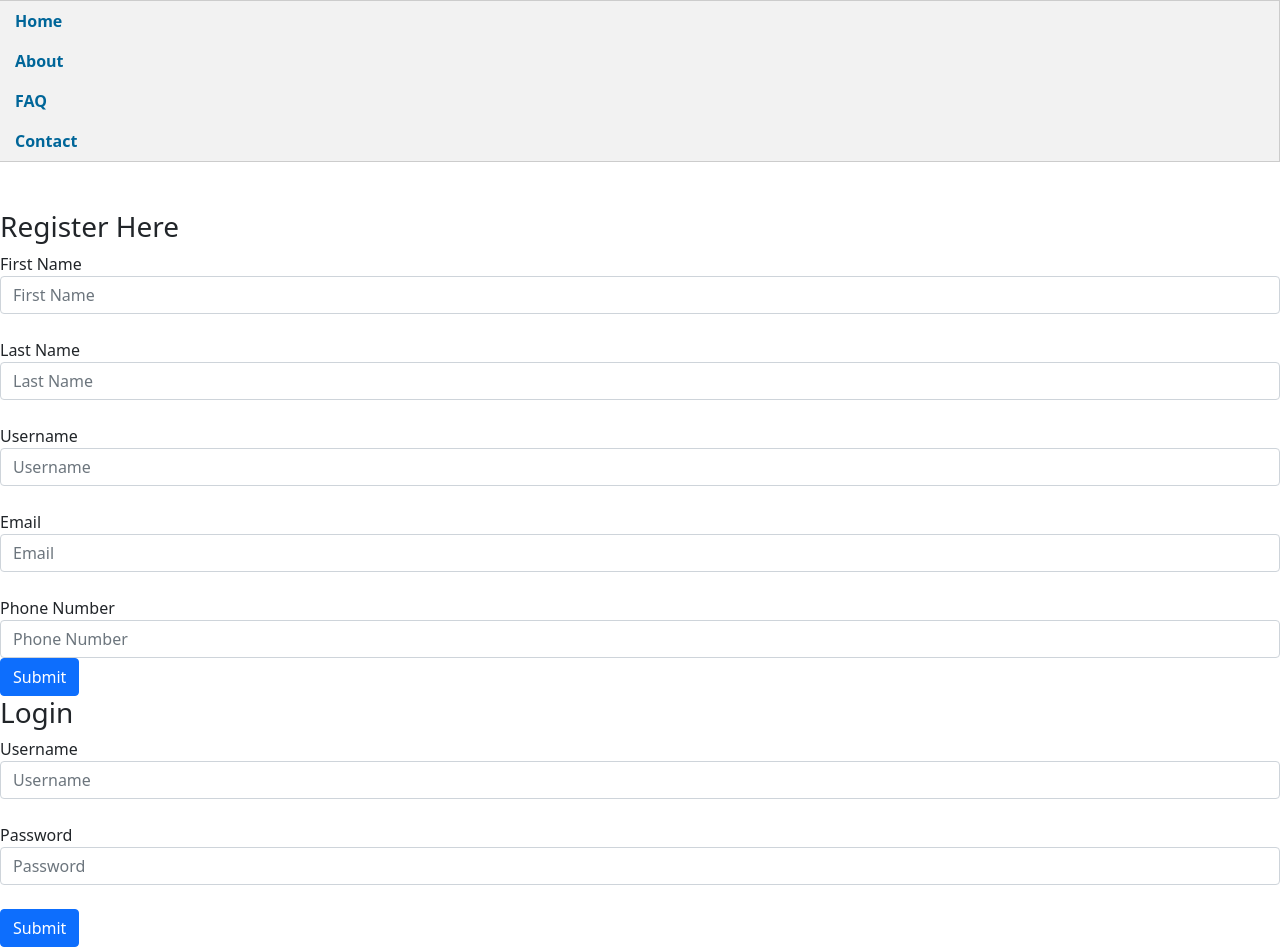
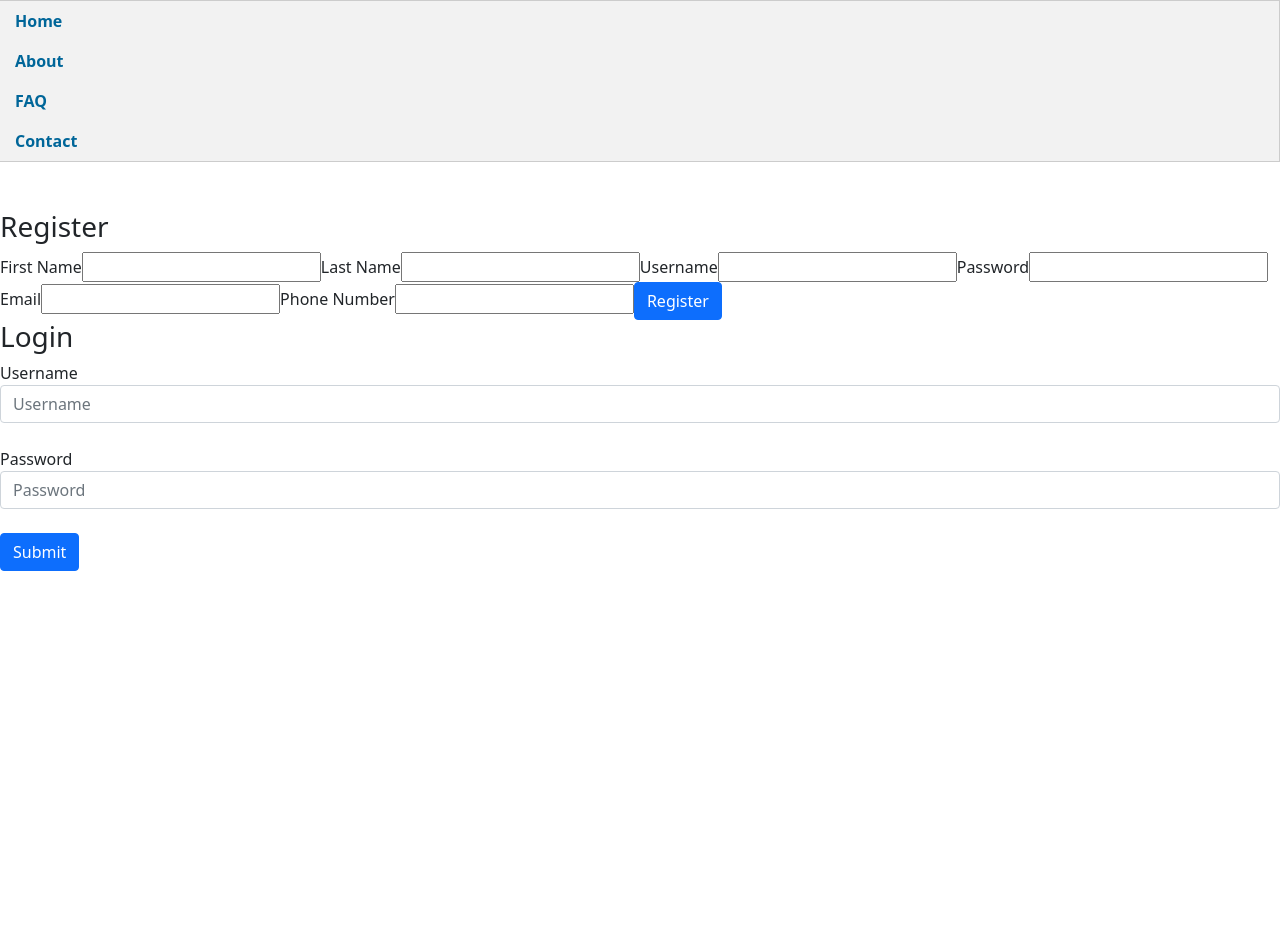
Before and after one commit to MarshallCass/Sports_Memorabilia_Front_End, a React (Create React App) app: page / in a window 1280 px wide. After the commit the page ends 800 px from the top, so only its background shows below. Built offline with nearby package versions, Linux system fonts and the light colour scheme.

Commit message:
added a form to the register Component that allows the user to register with a new Account.

```diff
--- a/src/Components/Register/Register.jsx
+++ b/src/Components/Register/Register.jsx
@@ -5,46 +5,66 @@ class Register extends Component {
     constructor(props) {
         super(props)
         this.state = {
+            firstname:"",
+            lastname:"",
+            username:"",
+            password:"",
+            email:"",
+            phonenumber:"",
+         };
+    }
 
-        }
+    handleChange = (event) => {
+        this.setState({
+            [event.target.name]: event.target.value,
+        })
+    }
+
+    handleSubmit = (event) => {
+        event.preventDefault();
+        const user = {
+            firstname: this.state.firstname,
+            lastname: this.state.lastname,
+            username: this.state.password,
+            email: this.state.email,
+            phonenumber: this.state.phonenumber,
+        };
+        this.props.registerNewUser(user);
+        this.setState({
+            firstname: "",
+            lastname: "",
+            username: "",
+            password: "",
+            email: "",
+            phonenumber: "",
+        });
     }
 
     render() {
         return (
-            <div>
-                <form>
-                    <h3>Register Here</h3>
+           <div className="login-wrapper">
+               <h3>Register</h3>
+               <form onSubmit={this.handleSubmit}>
+                   <table>
+                       <label>First Name</label>
+                       <input type = "text" name= "firstname" onChange={this.handleChange} value={this.state.firstname} ></input>
+                       <label>Last Name</label>
+                       <input type = "text" name= "lastname" onChange={this.handleChange} value={this.state.lastname} ></input>
+                       <label>Username</label>
+                       <input type = "text" name= "username" onChange={this.handleChange} value={this.state.username} ></input>
+                       <label>Password</label>
+                       <input type = "text" name= "password" onChange={this.handleChange} value={this.state.password} ></input>
+                       <label>Email</label>
+                       <input type = "text" name= "email" onChange={this.handleChange} value={this.state.email} ></input>
+                       <label>Phone Number</label>
+                       <input type = "text" name= "phonenumber" onChange={this.handleChange} value={this.state.phonenumber} ></input>
+                       <button type="submit" className="btn btn-primary btn-block">Register</button>
+                   </table>
+               </form>
 
-                    <div className="form-group">
-                        <label>First Name</label>
-                        <input type="text" className="form-control" placeholder="First Name" />
-                    </div>
-                    <br />
-                    <div className="form-group">
-                        <label>Last Name</label>
-                        <input type="text" className="form-control" placeholder="Last Name" />
-                    </div>
-                    <br />
-                    <div className="form-group">
-                        <label>Username</label>
-                        <input type="text" className="form-control" placeholder="Username" />
-                    </div>
-                    <br />
-                    <div className="form-group">
-                        <label>Email</label>
-                        <input type="email" className="form-control" placeholder="Email" />
-                    </div>
-                    <br />
-                    <div className="form-group">
-                        <label>Phone Number</label>
-                        <input type="tel" className="form-control" placeholder="Phone Number" />
-                    </div>
-                    <button type="submit" className="btn btn-primary btn-block">Submit</button>
-
-                </form>
-            </div>
+           </div>
         )
     }
 }
 
-export default Register
+export default Register;
--- a/src/index.js
+++ b/src/index.js
@@ -1,7 +1,7 @@
 import React from 'react';
 import ReactDOM from 'react-dom';
 import { BrowserRouter as Router } from 'react-router-dom';
-import App from './components/App';
+import App from './Components/App';
 
 ReactDOM.render(
     <Router>
```
